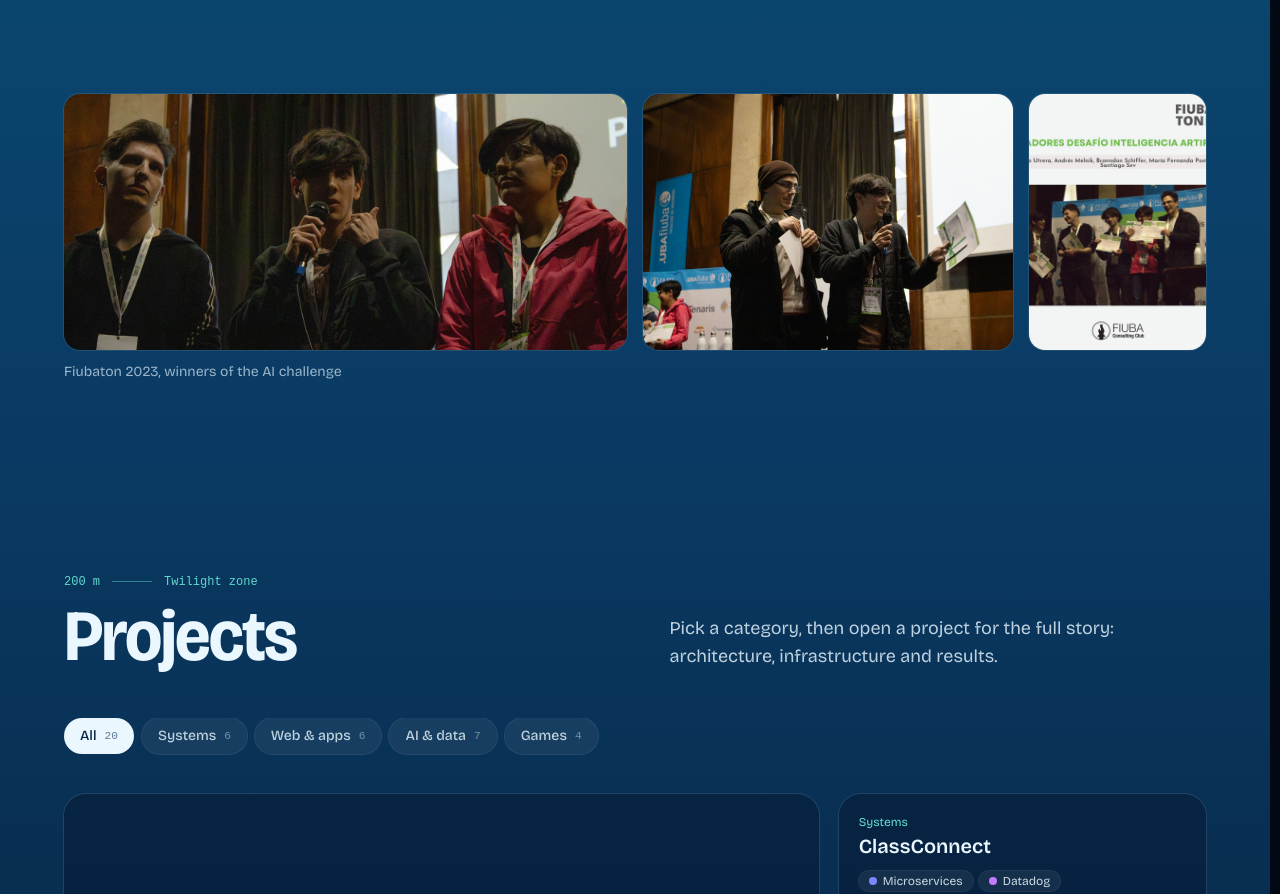
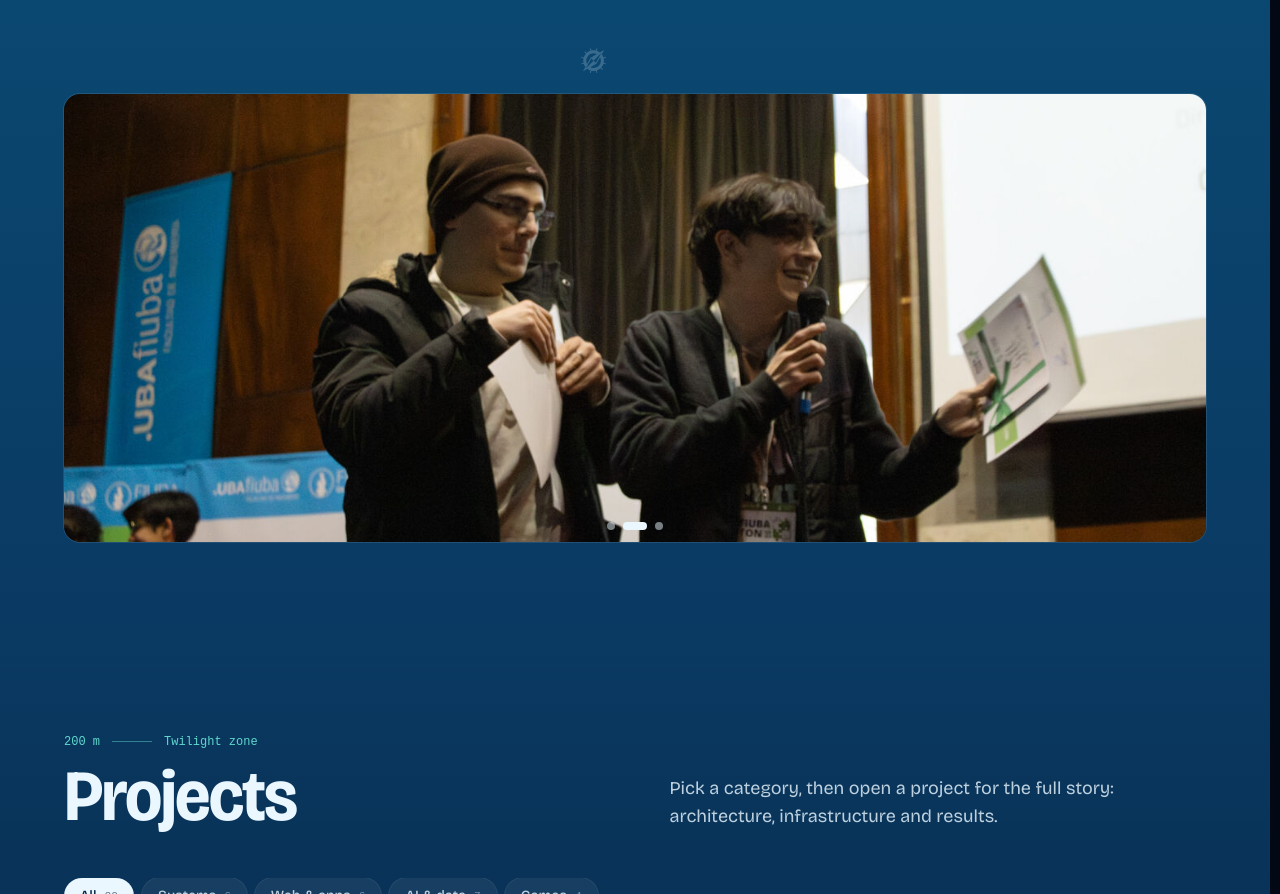
Before and after one commit to maxogod/maxogod.github.io, a React (Vite) app: page / in a window 1280 px wide. Shown: the part 1732-2626 px from the top of the page. Built offline with nearby package versions, Linux system fonts and the light colour scheme; a web font is replaced by a local one.

Commit message:
feat: carousel for pictures

```diff
--- a/data/language_en.yaml
+++ b/data/language_en.yaml
@@ -52,11 +52,10 @@ about:
           items: ["Node", "Express", "FastAPI", "Spring Boot", "Gin Gonic"]
         - label: "Databases"
           items: ["PostgreSQL", "MySQL", "MongoDB", "Supabase", "AWS RDS", "DynamoDB"]
-    photosCaption: "Fiubaton 2023, winners of the AI challenge"
     photos:
-        - "Presenting our project on stage at Fiubaton"
-        - "Thanking the Fiubaton organizers"
-        - "The winning team holding their certificates"
+        - "Fiubaton 2023, presenting our project on stage"
+        - "Fiubaton 2023, winners of the AI challenge"
+        - "After presenting our university thesis"
 
 projects:
     title: "Projects"
--- a/data/language_es.yaml
+++ b/data/language_es.yaml
@@ -52,11 +52,10 @@ about:
           items: ["Node", "Express (TypeScript)", "FastAPI (Python)", "Spring Boot (Java)", "Gin Gonic (Go)"]
         - label: "Bases de datos"
           items: ["PostgreSQL", "MySQL", "MongoDB", "Supabase", "AWS RDS", "DynamoDB"]
-    photosCaption: "Fiubaton 2023, ganadores del desafío de inteligencia artificial"
     photos:
-        - "Presentando nuestro proyecto en el escenario de la Fiubaton"
-        - "Agradeciendo a los organizadores de la Fiubaton"
-        - "El equipo ganador con sus certificados"
+        - "Fiubaton 2023, presentando nuestro proyecto en el escenario"
+        - "Fiubaton 2023, ganadores del desafío de inteligencia artificial"
+        - "Después de presentar nuestra tesis universitaria"
 
 projects:
     title: "Proyectos"
--- a/src/pages/About.tsx
+++ b/src/pages/About.tsx
@@ -1,14 +1,62 @@
-import { useContext } from 'react'
+import { useContext, useEffect, useState } from 'react'
 import { languageContext } from '../context/languageContext'
 import SectionHeading from '../components/SectionHeading'
 import Treasure from '../components/Treasure'
+import { useReducedMotion } from '../hooks/useReducedMotion'
 import portrait from '../assets/pfp.jpg'
 import presenting from '../assets/fiubaton_presenting.jpg'
 import thanking from '../assets/fiubaton_thanking.jpg'
-import winners from '../assets/fiubaton_winners.jpg'
+import team from '../assets/tpf.jpg'
 
-const photos = [presenting, thanking, winners]
+const photos = [presenting, thanking, team]
+const SLIDE_MS = 4500
 const rivets = Array.from({ length: 10 }, (_, i) => i * 36)
+
+/** Auto-advancing photo carousel; hovering or focusing it pauses and reveals the caption. */
+const Carousel = ({ captions }: { captions: string[] }) => {
+    const reduced = useReducedMotion()
+    const [index, setIndex] = useState(0)
+    const [paused, setPaused] = useState(false)
+
+    useEffect(() => {
+        if (paused || reduced) return
+        const id = window.setInterval(() => setIndex(i => (i + 1) % photos.length), SLIDE_MS)
+        return () => window.clearInterval(id)
+    }, [paused, reduced, index])
+
+    return (
+        <div
+            className="group relative h-72 overflow-hidden rounded-2xl ring-1 ring-white/10 sm:h-[28rem]"
+            onPointerEnter={() => setPaused(true)}
+            onPointerLeave={() => setPaused(false)}
+            onFocus={() => setPaused(true)}
+            onBlur={() => setPaused(false)}>
+            {photos.map((src, i) => (
+                <img
+                    key={src}
+                    src={src}
+                    alt={captions[i] ?? ''}
+                    loading={i === 0 ? 'eager' : 'lazy'} decoding="async"
+                    aria-hidden={i !== index}
+                    className={`absolute inset-0 h-full w-full object-cover transition-opacity duration-700 ${i === index ? 'opacity-100' : 'opacity-0'}`} />
+            ))}
+            <p className="pointer-events-none absolute inset-x-0 bottom-0 bg-gradient-to-t from-black/80 to-transparent px-5 pt-12 pb-10 text-sm text-foam opacity-0 transition-opacity duration-300 group-hover:opacity-100 group-focus-within:opacity-100 sm:text-base">
+                {captions[index]}
+            </p>
+            <div className="absolute inset-x-0 bottom-3 flex justify-center gap-2">
+                {photos.map((src, i) => (
+                    <button
+                        key={src}
+                        type="button"
+                        aria-label={captions[i]}
+                        aria-current={i === index}
+                        onClick={() => setIndex(i)}
+                        className={`h-2 rounded-full transition-all ${i === index ? 'w-6 bg-foam' : 'w-2 bg-foam/50 hover:bg-foam/80'}`} />
+                ))}
+            </div>
+        </div>
+    )
+}
 
 /** Round porthole window around the portrait. */
 const Porthole = ({ src, alt }: { src: string, alt: string }) => (
@@ -69,19 +117,9 @@ const About = () => {
                     </div>
                 </div>
 
-                <figure className="mt-24">
-                    <div className="grid grid-cols-6 gap-3 sm:gap-4">
-                        {photos.map((src, i) => (
-                            <img
-                                key={src}
-                                src={src}
-                                alt={text.about.photos[i] ?? ''}
-                                loading="lazy" decoding="async"
-                                className={`h-44 w-full rounded-2xl object-cover ring-1 ring-white/10 sm:h-64 ${i === 0 ? 'col-span-6 sm:col-span-3' : i === 1 ? 'col-span-3 sm:col-span-2' : 'col-span-3 sm:col-span-1'}`} />
-                        ))}
-                    </div>
-                    <figcaption className="mt-3 text-sm text-foam/65">{text.about.photosCaption}</figcaption>
-                </figure>
+                <div className="mt-24">
+                    <Carousel captions={text.about.photos} />
+                </div>
             </div>
 
             <Treasure id="compass" className="bottom-[34%] left-[3%] sm:left-[45%]" />
--- a/src/utils/languageUtils.ts
+++ b/src/utils/languageUtils.ts
@@ -30,7 +30,7 @@ export interface Copy {
     about: {
         title: string; subtitle: string; text: string; portrait: string;
         toolboxTitle: string; toolbox: { label: string; items: string[] }[];
-        photosCaption: string; photos: string[];
+        photos: string[];
     };
     projects: {
         title: string; intro: string; all: string;
```
Also changed, not shown: src/assets/fiubaton_winners.jpg (deleted).
